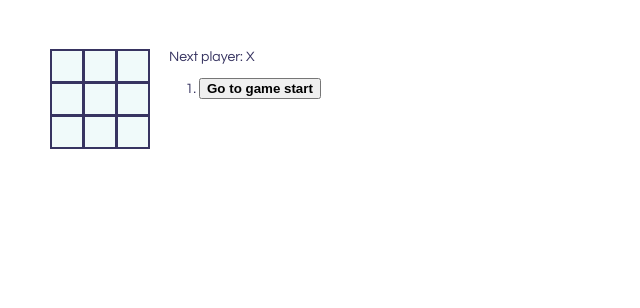
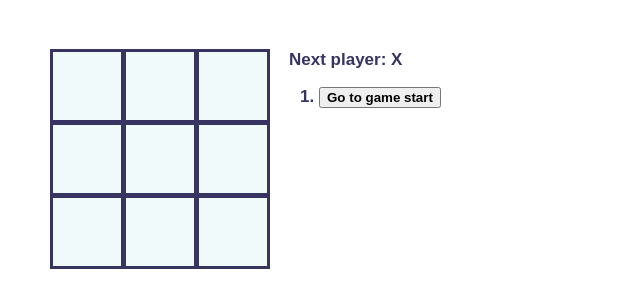
Before and after one commit to evc2bds/Post-CountdownProject, a React app in the folder my-app/: page / in a window 1280 px wide. Shown: the whole page, without its empty margins (0-640 px from the left). Built offline with nearby package versions, Linux system fonts and the light colour scheme.

Commit message:
last commit

```diff
--- a/my-app/src/index.css
+++ b/my-app/src/index.css
@@ -1,5 +1,6 @@
 body {
-    font: 14px "Century Gothic", Futura, sans-serif;
+    font: 17px "American Typewriter", Futura, sans-serif;
+    font-weight: bold;
     margin: 50px;
     color:rgb(55, 52, 97)
   }
@@ -20,16 +21,16 @@
 
   .square {
     background: #f0fafa;
-    border: 2px solid rgb(55, 52, 97);
+    border: 3px solid rgb(55, 52, 97);
     float: left;
     font-size: 21px solid;
-    line-height: 34px;
-    height: 34px;
+    line-height: 74px;
+    height: 74px;
     margin-right: -1px;
     margin-top: -1px;
     padding: 0;
     text-align: center;
-    width: 34px;
+    width: 74px;
   }
 
   .square:focus {
--- a/my-app/src/index.js
+++ b/my-app/src/index.js
@@ -92,15 +92,9 @@
           return (
               /*
               if the move is equal to the step number, then that button will be bold
-              button className={"last-move"} --> would bold all of the buttons
               'move===this.state.stepNumber ?' --> checks to see if move is equal to stepNumber
-              className{... "last-move"} bolds the button in which move is equal to stepNumber
+              className{... "last-move"} bolds the button where move is equal to stepNumber
               className{... : ''} leaves the other buttons where move does not equal stepNumber unbolded
-                ex. button className={"last-move"} --> would bold all of the buttons
-
-              sources:
-                 https://reactjs.org/docs/conditional-rendering.html#inline-if-else-with-conditional-operator
-                 https://stackoverflow.com/questions/39281032/how-to-conditionally-apply-css-classes-in-react-js
               */
 
               <li key={move}>
```
